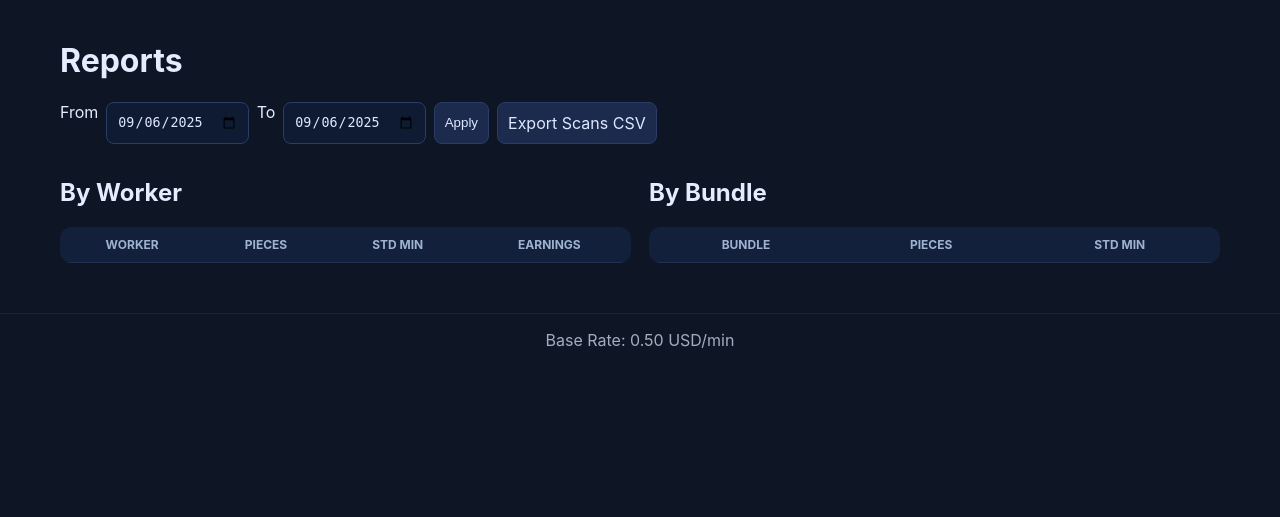
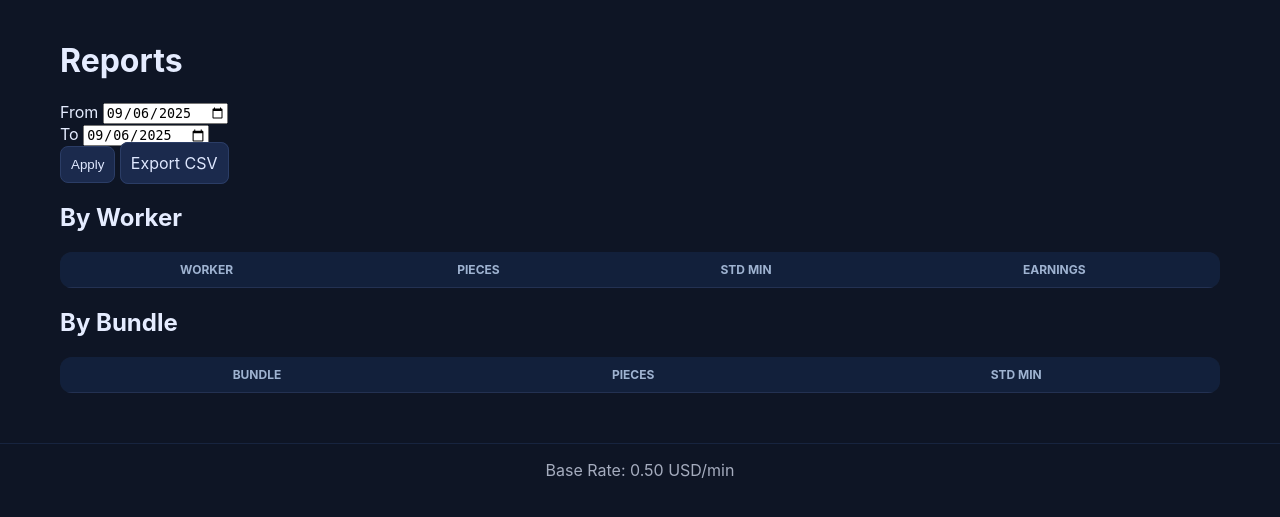
Before and after one commit to Sachinsuthar17/WorkerTracker, a Flask app: page /reports in a window 1280 px wide. Shown: the part 49-566 px from the top of the page. Run offline with Flask 3, Linux system fonts and the light colour scheme; lists and menus that the app fills with data are empty.

Commit message:
code changed

```diff
--- a/templates/reports.html
+++ b/templates/reports.html
@@ -1,37 +1,80 @@
 {% extends "base.html" %}
 {% block content %}
 <h1>Reports</h1>
-<form method="get" class="form-inline">
-  <label>From</label>
-  <input type="date" name="start" value="{{ start }}">
-  <label>To</label>
-  <input type="date" name="end" value="{{ end }}">
-  <button type="submit">Apply</button>
-  <a class="btn" href="{{ url_for('export_scans_csv') }}">Export Scans CSV</a>
+
+<!-- Flash messages -->
+{% with messages = get_flashed_messages(with_categories=true) %}
+  {% if messages %}
+    <div class="mt-3">
+      {% for category, message in messages %}
+        <div class="alert alert-{{ category }}">{{ message }}</div>
+      {% endfor %}
+    </div>
+  {% endif %}
+{% endwith %}
+
+<form method="get" class="row g-2 mb-3 align-items-end">
+  <div class="col-auto">
+    <label class="form-label">From</label>
+    <input class="form-control" type="date" name="start" value="{{ start }}">
+  </div>
+  <div class="col-auto">
+    <label class="form-label">To</label>
+    <input class="form-control" type="date" name="end" value="{{ end }}">
+  </div>
+  <div class="col-auto">
+    <button class="btn btn-primary" type="submit">Apply</button>
+    <a class="btn btn-secondary" href="{{ url_for('export_scans_csv') }}">Export CSV</a>
+  </div>
 </form>
 
-<div class="grid-2">
-  <section>
+<div class="row">
+  <!-- Worker Report -->
+  <div class="col-md-6">
     <h2>By Worker</h2>
-    <table class="table">
-      <thead><tr><th>Worker</th><th>Pieces</th><th>Std Min</th><th>Earnings</th></tr></thead>
+    <table class="table table-bordered table-striped table-sm">
+      <thead>
+        <tr>
+          <th>Worker</th>
+          <th>Pieces</th>
+          <th>Std Min</th>
+          <th>Earnings</th>
+        </tr>
+      </thead>
       <tbody>
         {% for r in rows %}
-        <tr><td>{{ r.worker }}</td><td>{{ r.pieces }}</td><td>{{ r.std_min }}</td><td>${{ '%.2f' % r.earnings }}</td></tr>
+        <tr>
+          <td>{{ r.worker }}</td>
+          <td>{{ r.pieces }}</td>
+          <td>{{ r.std_min }}</td>
+          <td>${{ '%.2f' % r.earnings }}</td>
+        </tr>
         {% endfor %}
       </tbody>
     </table>
-  </section>
-  <section>
+  </div>
+
+  <!-- Bundle Report -->
+  <div class="col-md-6">
     <h2>By Bundle</h2>
-    <table class="table">
-      <thead><tr><th>Bundle</th><th>Pieces</th><th>Std Min</th></tr></thead>
+    <table class="table table-bordered table-striped table-sm">
+      <thead>
+        <tr>
+          <th>Bundle</th>
+          <th>Pieces</th>
+          <th>Std Min</th>
+        </tr>
+      </thead>
       <tbody>
         {% for r in bundles %}
-        <tr><td>{{ r.bundle_code }}</td><td>{{ r.pieces }}</td><td>{{ r.std_min }}</td></tr>
+        <tr>
+          <td>{{ r.bundle_code }}</td>
+          <td>{{ r.pieces }}</td>
+          <td>{{ r.std_min }}</td>
+        </tr>
         {% endfor %}
       </tbody>
     </table>
-  </section>
+  </div>
 </div>
 {% endblock %}
```
